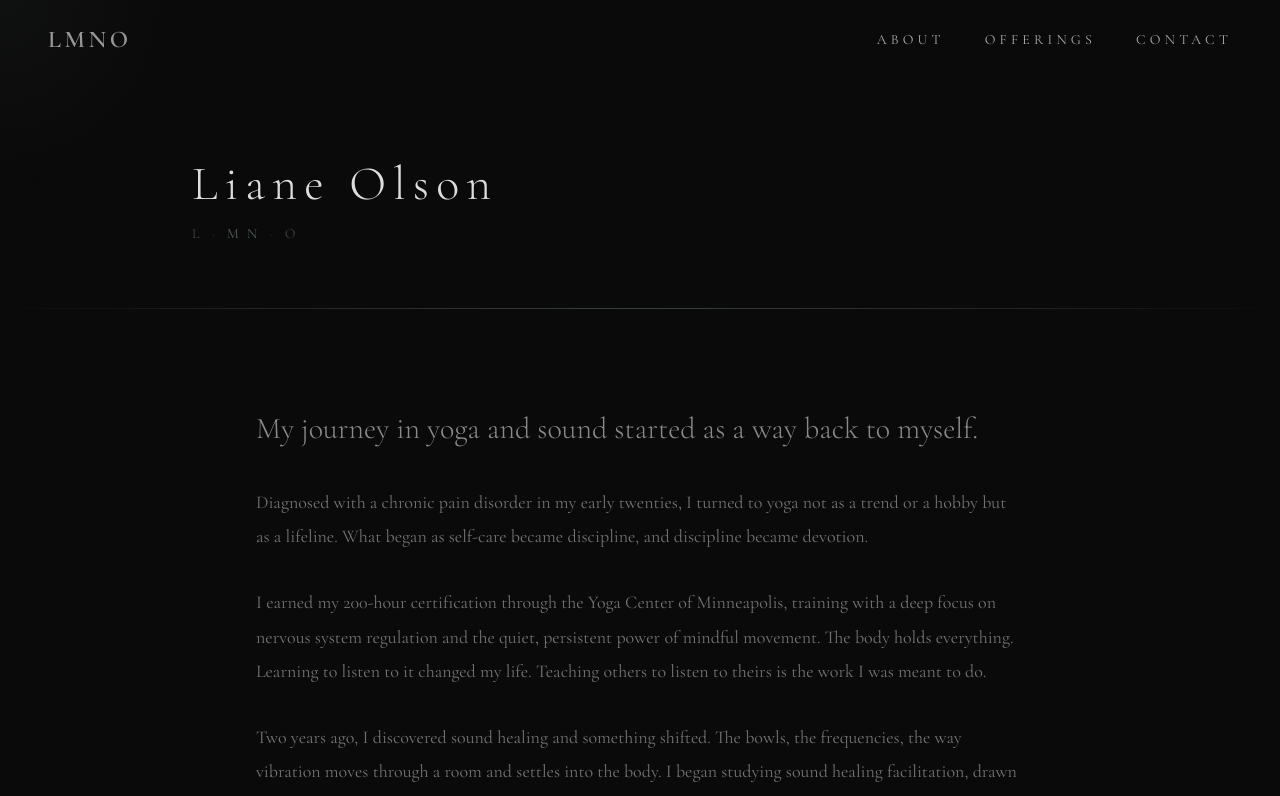
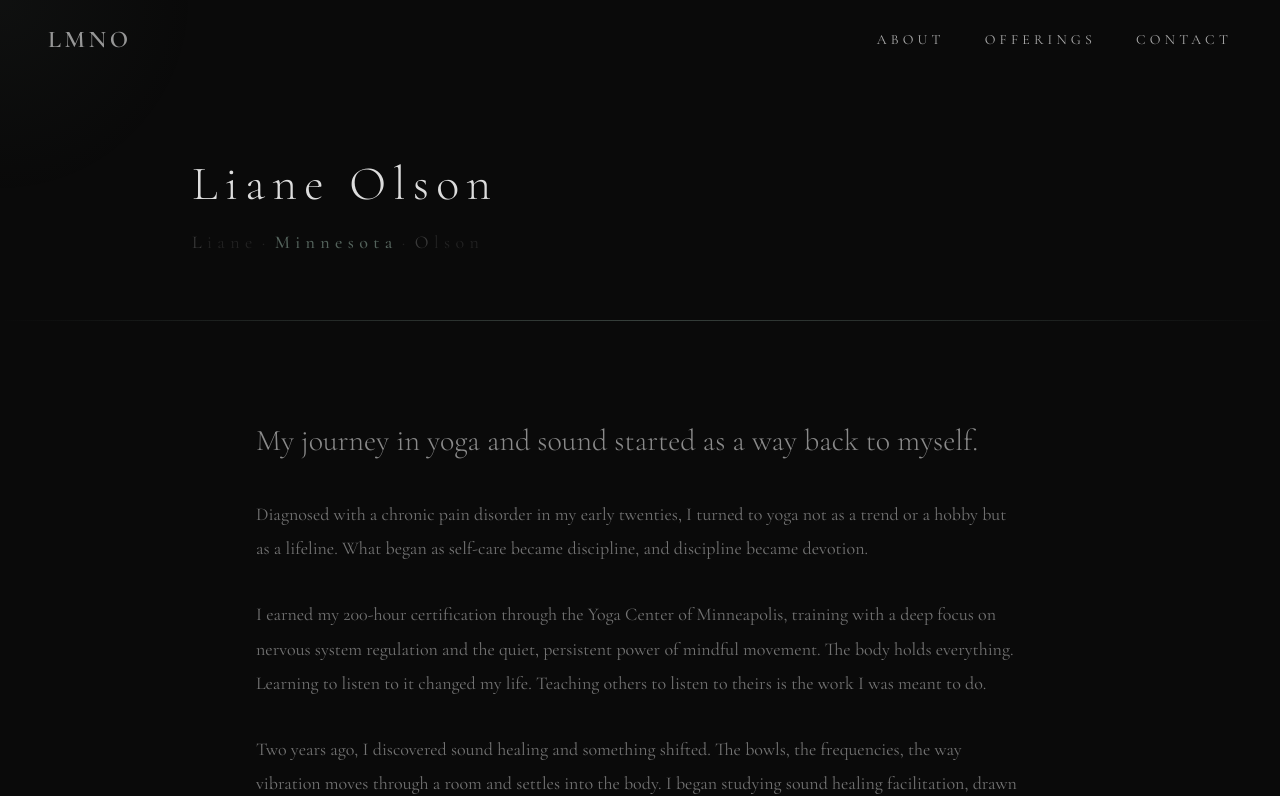
Before and after one commit to aydo-89/lmnoyoga, a Next.js app: page /about in a window 1280 px wide. Shown: the top 796 px of the page. Built offline with nearby package versions, Linux system fonts and the light colour scheme.

Commit message:
About: L(iane) Minnesota O(lson) — show MN origin in name

```diff
--- a/app/about/page.tsx
+++ b/app/about/page.tsx
@@ -15,12 +15,14 @@ export default function About() {
           <h1 className="font-display text-4xl md:text-5xl font-light tracking-editorial text-[#f4f4f4]/90 animate-fade-in opacity-0">
             Liane Olson
           </h1>
-          <p className="mt-4 tracking-[0.6em] uppercase text-sm font-display animate-fade-in opacity-0 delay-800">
-            <span className="text-[#f4f4f4]/25">L</span>
-            <span className="text-[#f4f4f4]/15 mx-1">·</span>
-            <span className="text-[#9DBBAE]/50">MN</span>
-            <span className="text-[#f4f4f4]/15 mx-1">·</span>
-            <span className="text-[#f4f4f4]/25">O</span>
+          <p className="mt-5 font-display text-base md:text-lg tracking-[0.3em] text-[#f4f4f4]/30 animate-fade-in opacity-0 delay-800">
+            <span className="text-[#f4f4f4]/20">L</span>
+            <span className="text-[#f4f4f4]/10">iane</span>
+            <span className="text-[#f4f4f4]/10 mx-1">·</span>
+            <span className="text-[#9DBBAE]/50 font-medium">Minnesota</span>
+            <span className="text-[#f4f4f4]/10 mx-1">·</span>
+            <span className="text-[#f4f4f4]/20">O</span>
+            <span className="text-[#f4f4f4]/10">lson</span>
           </p>
         </div>
       </section>
```
